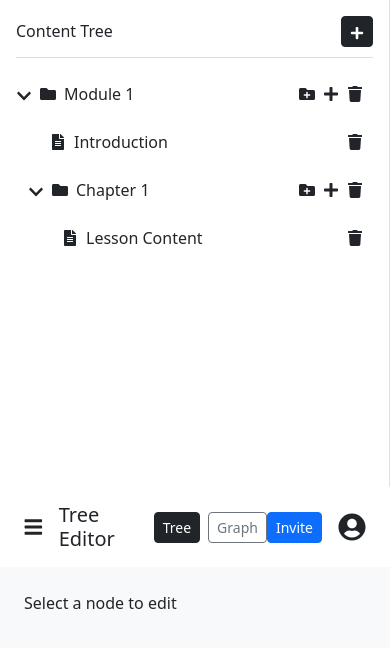
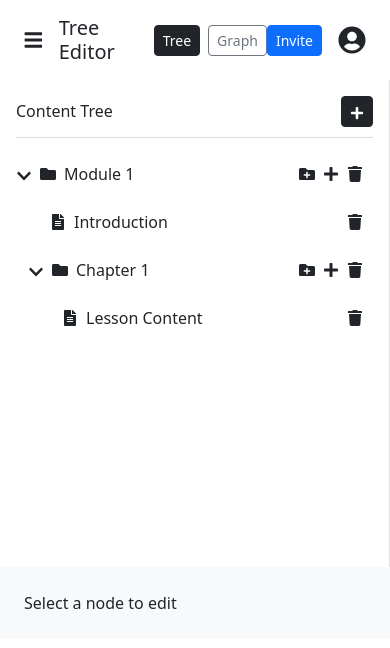
Before and after one commit to vyshnavs0003-sys/inktree, a React (Vite) app: page / in a window 390 px wide. Shown: the top 648 px of the page. Built offline with nearby package versions, Linux system fonts and the light colour scheme.

Commit message:
feat: improve responsive layout
Fix mobile stacking

Fix header at top on every screen

```diff
--- a/src/layout/EditorPanel.css
+++ b/src/layout/EditorPanel.css
@@ -0,0 +1,19 @@
+.ql-container {
+  min-height: 300px;
+}
+
+.ql-editor {
+  min-height: 250px;
+}
+
+@media (max-width: 768px) {
+
+  .ql-container {
+    min-height: 200px;
+  }
+
+  .ql-editor {
+    min-height: 180px;
+  }
+
+}
--- a/src/layout/MainLayout.jsx
+++ b/src/layout/MainLayout.jsx
@@ -7,7 +7,6 @@ import EditorPanel from "./EditorPanel";
 import treeData from "../data/treeData";
 
 function MainLayout() {
-
 
   const [tree, setTree] =
     useState(() => {
@@ -36,12 +35,17 @@ function MainLayout() {
   }, [tree]);
 
   return (
-    <div className="container-fluid vh-100">
 
-      <div className="row h-100">
+    <div className="container-fluid vh-100 d-flex flex-column p-0">
+
+      {/* Header */}
+      <Header />
+
+      {/* Main Section */}
+      <div className="row flex-grow-1 m-0">
 
         {/* Sidebar */}
-        <div className="col-md-3 border-end p-3">
+        <div className="col-12 col-md-3 border-end p-3">
 
           <Sidebar
             tree={tree}
@@ -52,10 +56,8 @@ function MainLayout() {
 
         </div>
 
-        {/* Main Content */}
-        <div className="col-md-9 d-flex flex-column p-0">
-
-          <Header />
+        {/* Editor */}
+        <div className="col-12 col-md-9 p-0">
 
           <EditorPanel
             tree={tree}
@@ -64,7 +66,9 @@ function MainLayout() {
           />
 
         </div>
+
       </div>
+
     </div>
   );
 }
--- a/src/layout/Sidebar.css
+++ b/src/layout/Sidebar.css
@@ -1,5 +1,6 @@
 .sidebar-container {
   height: 100%;
+  overflow-y: auto;
 }
 
 .sidebar-top {
@@ -25,3 +26,9 @@
 .leaf-spacing {
   width: 14px;
 }
+
+@media (max-width: 768px) {
+  .sidebar-container {
+    max-height: 300px;
+  }
+}
```
